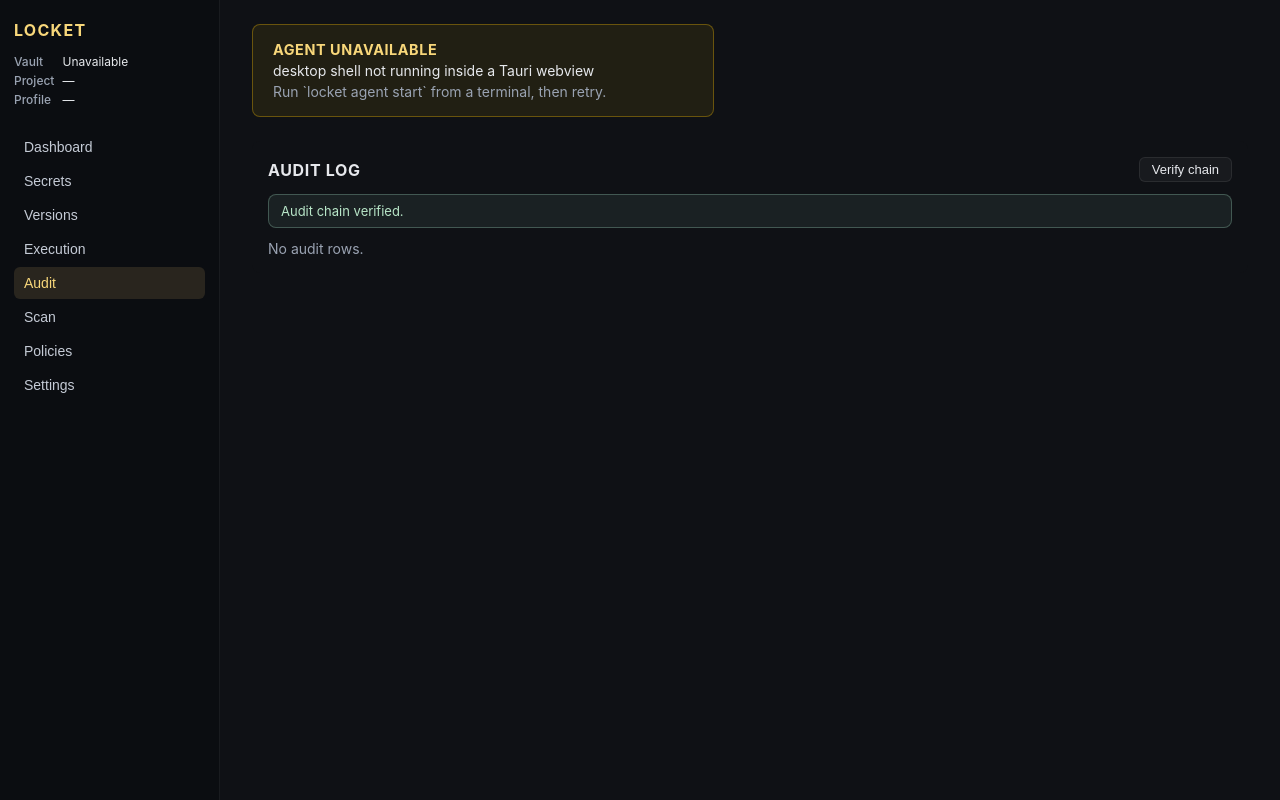
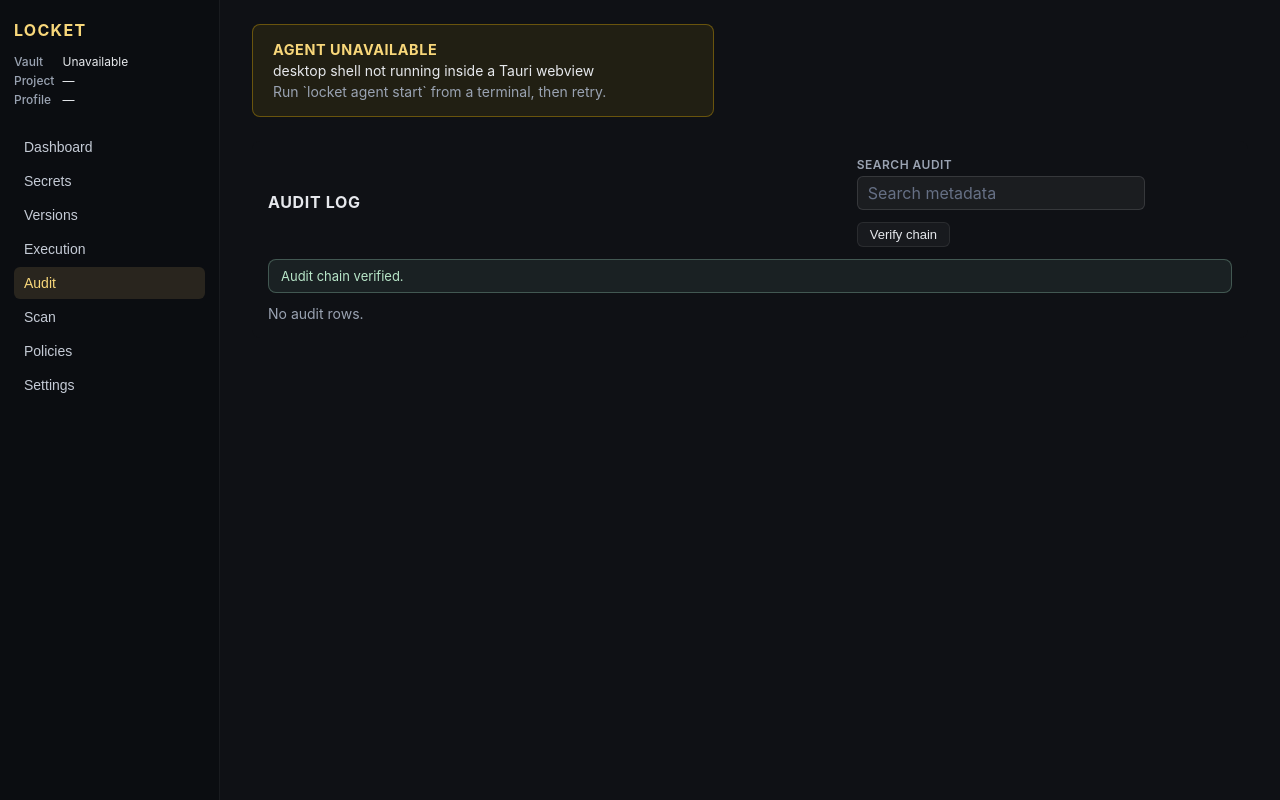
Before and after one commit to doublesharp/locket, a Vue app in the folder crates/locket-app/ui/: page / in a window 1280 px wide. Both pictures are taken after a click on the button "Audit". Built offline with nearby package versions, Linux system fonts and the light colour scheme.

Commit message:
Add audit log search

```diff
--- a/crates/locket-app/ui/src/views/AuditLog.vue
+++ b/crates/locket-app/ui/src/views/AuditLog.vue
@@ -1,5 +1,5 @@
 <script setup lang="ts">
-import { computed } from 'vue';
+import { computed, ref } from 'vue';
 
 import type { AuditLogRow } from '../types/views';
 
@@ -15,7 +15,18 @@
   (e: 'verify'): void;
 }>();
 
+const searchQuery = ref<string>('');
+
+const filteredRows = computed<AuditLogRow[]>(() => {
+  const query = searchQuery.value.trim().toLowerCase();
+  if (query.length === 0) {
+    return props.rows;
+  }
+  return props.rows.filter((row) => searchText(row).includes(query));
+});
+
 const isEmpty = computed<boolean>(() => props.rows.length === 0);
+const isFilteredEmpty = computed<boolean>(() => props.rows.length > 0 && filteredRows.value.length === 0);
 
 const firstBrokenSequence = computed<number | null>(() => {
   for (const row of props.rows) {
@@ -63,6 +74,21 @@
   }
 }
 
+function searchText(row: AuditLogRow): string {
+  return [
+    String(row.sequence),
+    row.timestamp,
+    row.action,
+    row.status,
+    profileLabel(row),
+    secretLabel(row),
+    row.denialReason ?? '',
+    row.hmacOk ? 'hmac ok verified' : 'hmac broken failed',
+  ]
+    .join(' ')
+    .toLowerCase();
+}
+
 function onVerify(): void {
   emit('verify');
 }
@@ -72,9 +98,26 @@
   <section class="view" aria-labelledby="audit-log-heading">
     <header class="view__header">
       <h2 id="audit-log-heading">Audit log</h2>
-      <button type="button" class="view__action" aria-label="Verify audit chain" @click="onVerify">
-        Verify chain
-      </button>
+      <div class="view__actions">
+        <label class="view__search">
+          <span class="view__search-label">Search audit</span>
+          <input
+            v-model="searchQuery"
+            type="search"
+            autocomplete="off"
+            spellcheck="false"
+            placeholder="Search metadata"
+          />
+        </label>
+        <button
+          type="button"
+          class="view__action"
+          aria-label="Verify audit chain"
+          @click="onVerify"
+        >
+          Verify chain
+        </button>
+      </div>
     </header>
 
     <p
@@ -86,6 +129,8 @@
     </p>
 
     <p v-if="isEmpty" class="view__empty">No audit rows.</p>
+
+    <p v-else-if="isFilteredEmpty" class="view__empty">No matching audit rows.</p>
 
     <table v-else class="view__table" aria-describedby="audit-log-heading">
       <thead>
@@ -100,7 +145,7 @@
         </tr>
       </thead>
       <tbody>
-        <tr v-for="row in rows" :key="row.sequence">
+        <tr v-for="row in filteredRows" :key="row.sequence">
           <td>
             <span class="view__muted">{{ row.sequence }}</span>
           </td>
@@ -141,6 +186,7 @@
   display: flex;
   align-items: center;
   justify-content: space-between;
+  flex-wrap: wrap;
   margin-bottom: 0.75rem;
   gap: 0.75rem;
 }
@@ -150,6 +196,49 @@
   font-size: 1rem;
   letter-spacing: 0.04em;
   text-transform: uppercase;
+}
+
+.view__actions {
+  display: inline-flex;
+  align-items: center;
+  flex-wrap: wrap;
+  gap: 0.75rem;
+}
+
+.view__search {
+  display: grid;
+  gap: 0.25rem;
+  min-width: min(18rem, 100%);
+}
+
+.view__search-label {
+  color: #9aa3b2;
+  font-size: 0.75rem;
+  font-weight: 600;
+  letter-spacing: 0.04em;
+  text-transform: uppercase;
+}
+
+.view__search input {
+  box-sizing: border-box;
+  width: 100%;
+  min-height: 2rem;
+  border: 1px solid rgba(255, 255, 255, 0.12);
+  border-radius: 0.375rem;
+  background: rgba(255, 255, 255, 0.05);
+  color: #e6e8ec;
+  font: inherit;
+  padding: 0.375rem 0.625rem;
+}
+
+.view__search input:focus {
+  border-color: #f8d77a;
+  outline: 2px solid rgba(248, 215, 122, 0.24);
+  outline-offset: 1px;
+}
+
+.view__search input::placeholder {
+  color: #667085;
 }
 
 .view__action {
```
